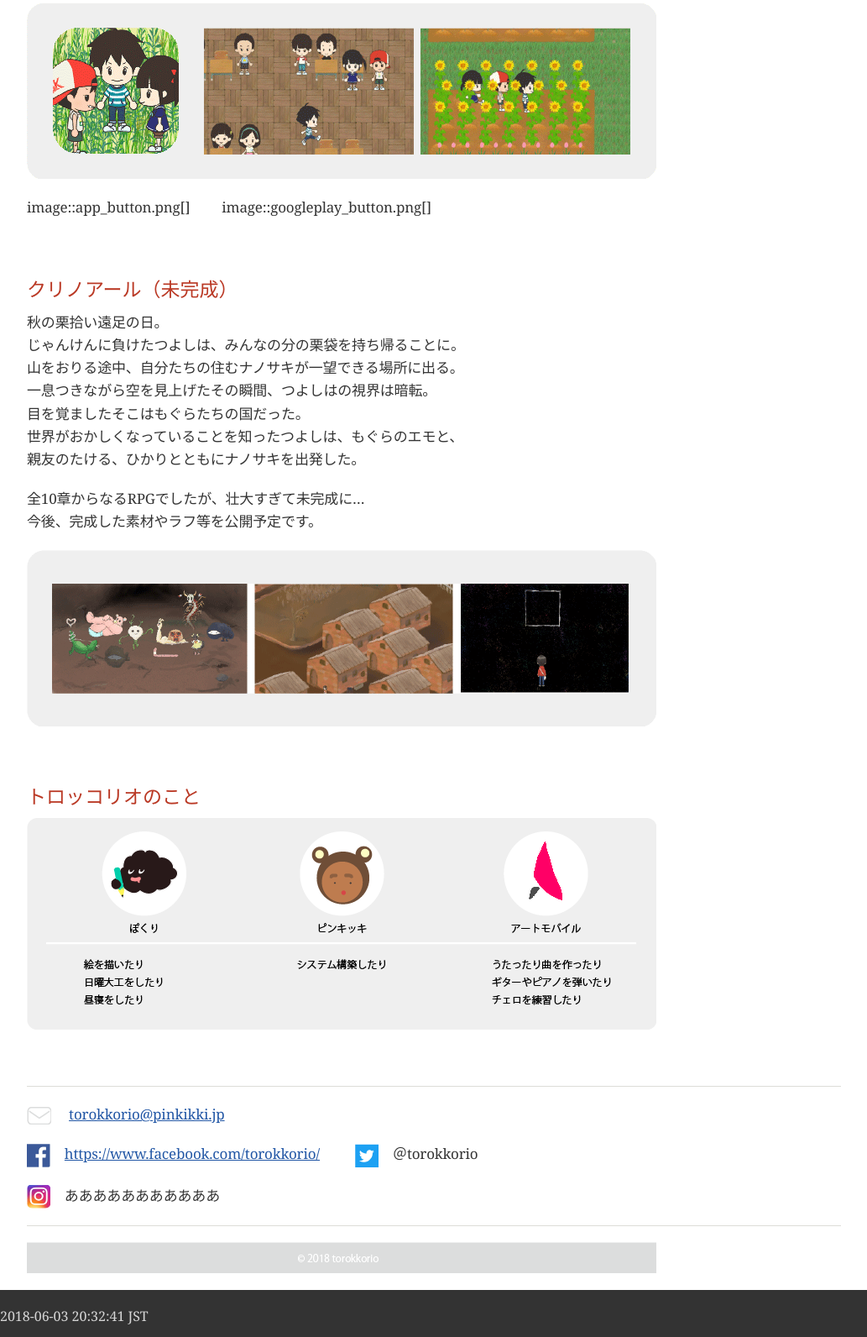
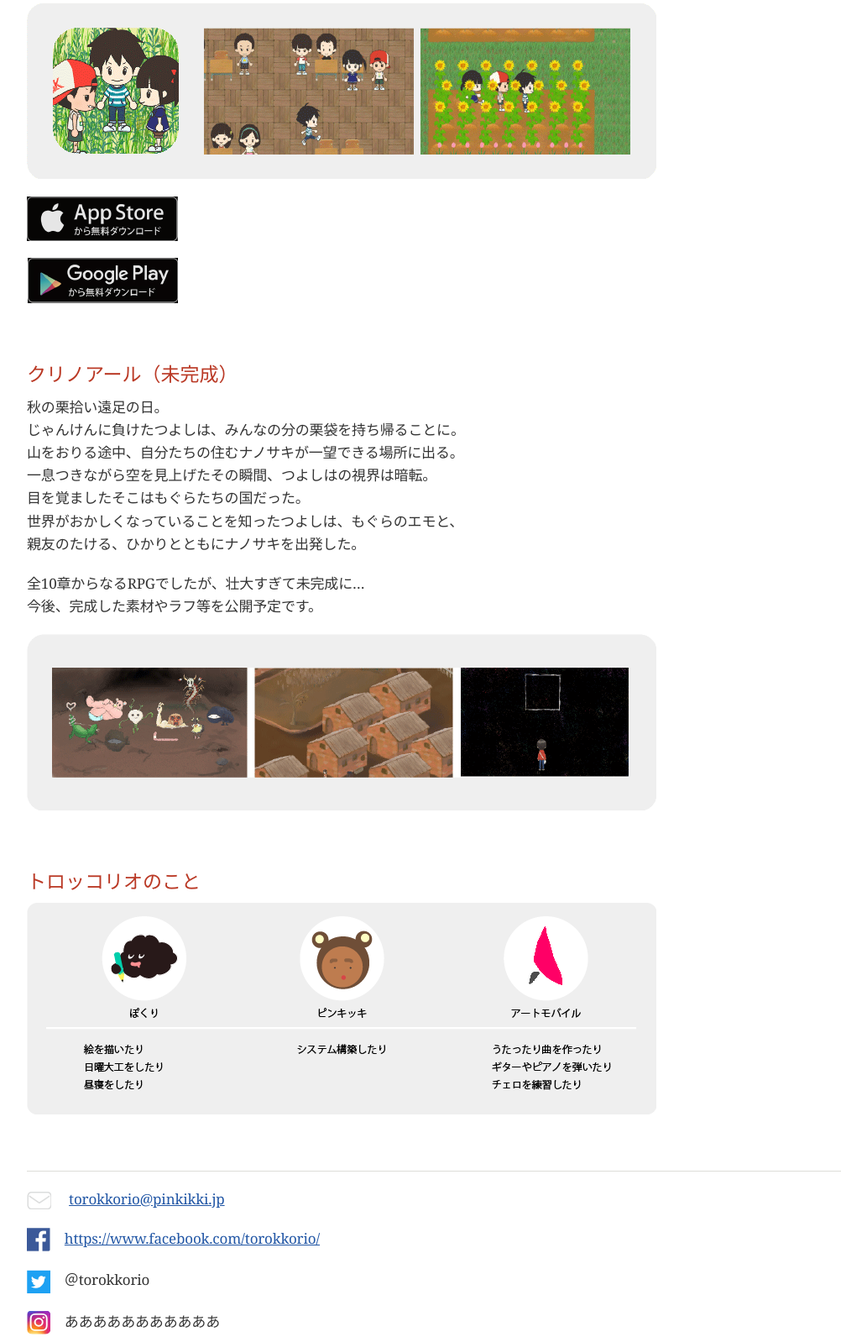
Before and after one commit to torokkorio/hp, a plain HTML site: page index.html in a window 1280 px wide. Shown: the part 469-2061 px from the top of the page at 84% size, without its empty margins (123-1156 px from the left). Drawn offline with nearby package versions, Linux system fonts and the light colour scheme; a web font is replaced by a local one.

Commit message:
無駄な空白を削除

```diff
--- a/index.html
+++ b/index.html
@@ -455,9 +455,15 @@ body.book #toc,body.book #preamble,body.book h1.sect0,body.book .sect1>h2{page-b
 <img src="images/hero.png" alt="夏休みのヒーロー">
 </div>
 </div>
-<div class="paragraph">
-<p>image::app_button.png[]
-image::googleplay_button.png[]　</p>
+<div class="imageblock">
+<div class="content">
+<img src="images/app_button.png" alt="app button">
+</div>
+</div>
+<div class="imageblock">
+<div class="content">
+<img src="images/googleplay_button.png" alt="googleplay button">
+</div>
 </div>
 <div class="paragraph">
 <p>　<br></p>
@@ -502,9 +508,10 @@ image::googleplay_button.png[]　</p>
 <p><span class="image"><img src="images/mail_icon.png" alt="mail icon"></span> 　<a href="mailto:torokkorio@pinkikki.jp">torokkorio@pinkikki.jp</a></p>
 </div>
 <div class="paragraph">
-<p><span class="image"><img src="images/facebook_icon.png" alt="facebook icon"></span>　<a href="https://www.facebook.com/torokkorio/" class="bare">https://www.facebook.com/torokkorio/</a>
-
-<span class="image"><img src="images/twitter_icon.png" alt="twitter icon"></span>　＠torokkorio</p>
+<p><span class="image"><img src="images/facebook_icon.png" alt="facebook icon"></span>　<a href="https://www.facebook.com/torokkorio/" class="bare">https://www.facebook.com/torokkorio/</a></p>
+</div>
+<div class="paragraph">
+<p><span class="image"><img src="images/twitter_icon.png" alt="twitter icon"></span>　＠torokkorio</p>
 </div>
 <div class="paragraph">
 <p><span class="image"><img src="images/insta_icon.png" alt="insta icon"></span>　あああああああああああ</p>
@@ -519,7 +526,7 @@ image::googleplay_button.png[]　</p>
 </div>
 <div id="footer">
 <div id="footer-text">
-Last updated 2018-06-03 20:32:41 JST
+Last updated 2018-06-03 20:46:40 JST
 </div>
 </div>
 </body>
```
